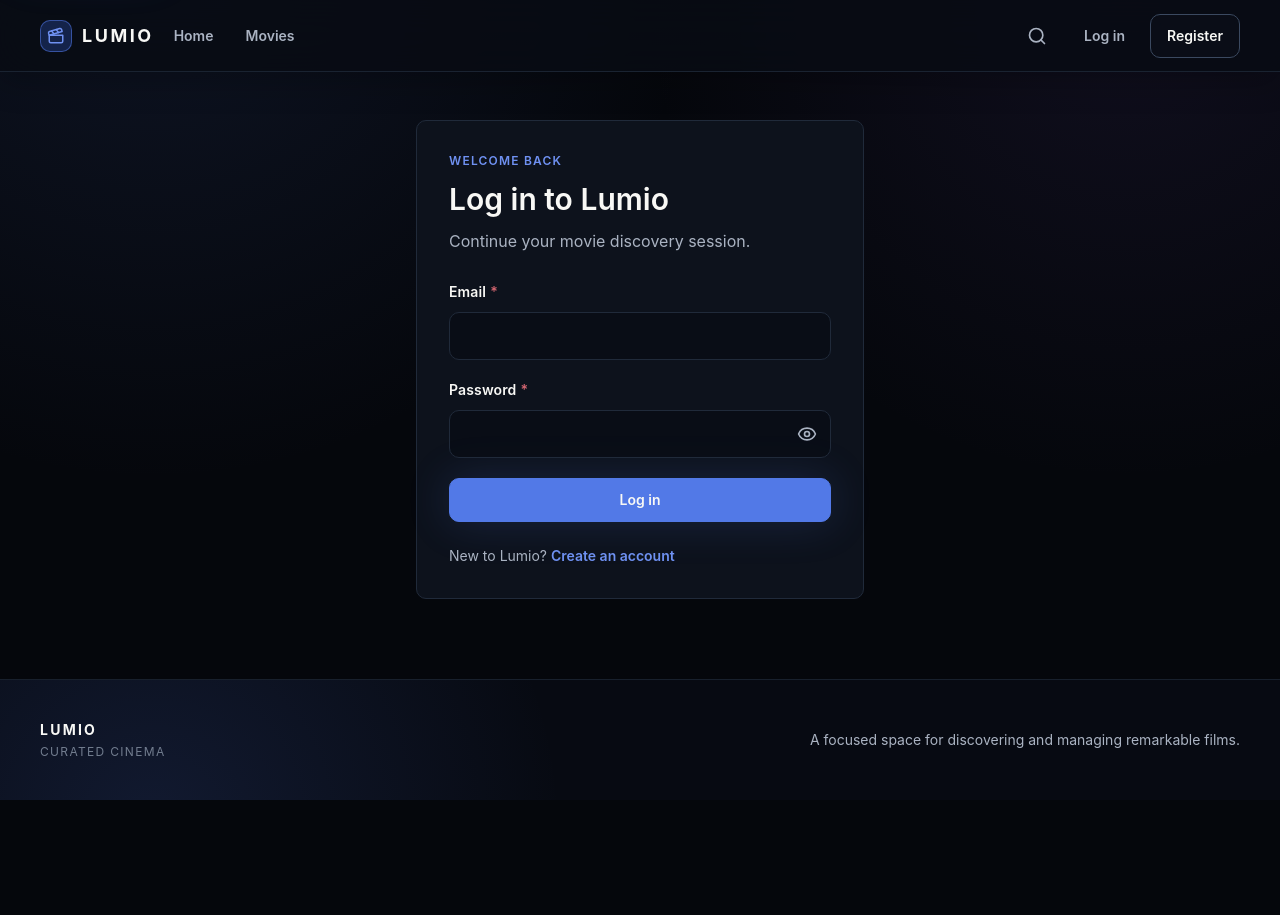
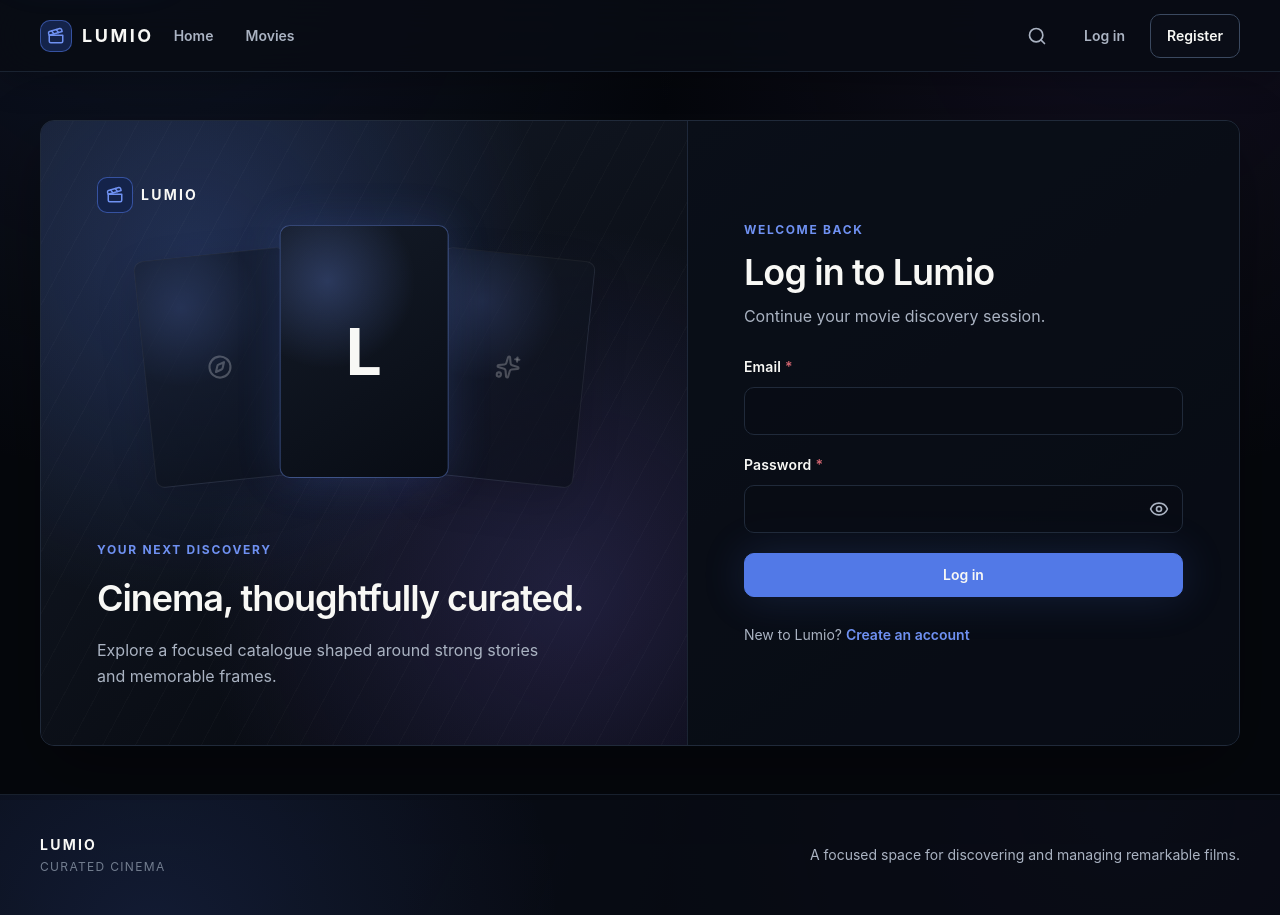
Before and after one commit to sargisovsepyan/ott-platform, a React (Vite) app in the folder ott-frontend/: page /login in a window 1280 px wide. Before the commit the page ends 800 px from the top, so only its background shows below. Built offline with nearby package versions, Linux system fonts and the light colour scheme.

Commit message:
refactor: improve public frontend experience

```diff
--- /dev/null
+++ b/ott-frontend/src/components/layout/AuthPageShell.jsx
@@ -0,0 +1,59 @@
+import { Clapperboard, Compass, Sparkles } from "lucide-react";
+import { PageContainer } from "./PageContainer";
+
+export function AuthPageShell({
+  eyebrow,
+  title,
+  description,
+  children,
+  footer,
+}) {
+  return (
+    <PageContainer className="flex min-h-[calc(100svh-7.5rem)] items-center py-8 sm:py-12 lg:min-h-[calc(100svh-9rem)]">
+      <div className="panel-surface grid w-full overflow-hidden rounded-lg lg:grid-cols-[minmax(0,1.08fr)_minmax(24rem,0.92fr)]">
+        <aside className="auth-visual relative hidden min-h-[39rem] overflow-hidden border-r border-border/80 p-10 lg:flex lg:flex-col lg:justify-between xl:p-14">
+          <div className="relative z-10">
+            <p className="flex items-center gap-2 text-sm font-bold tracking-[0.16em] text-text">
+              <span className="grid size-9 place-items-center rounded-md border border-primary/55 bg-primary-soft text-primary-hover">
+                <Clapperboard className="size-4.5" aria-hidden="true" />
+              </span>
+              LUMIO
+            </p>
+          </div>
+          <div className="auth-frame-stage" aria-hidden="true">
+            <div className="auth-frame auth-frame-left">
+              <Compass className="size-7" />
+            </div>
+            <div className="auth-frame auth-frame-center">
+              <span>L</span>
+            </div>
+            <div className="auth-frame auth-frame-right">
+              <Sparkles className="size-7" />
+            </div>
+          </div>
+          <div className="relative z-10 max-w-lg">
+            <p className="page-eyebrow">Your next discovery</p>
+            <p className="mt-4 text-balance text-4xl font-semibold leading-tight tracking-[-0.03em]">
+              Cinema, thoughtfully curated.
+            </p>
+            <p className="mt-4 max-w-md text-base leading-relaxed text-text-muted">
+              Explore a focused catalogue shaped around strong stories and memorable
+              frames.
+            </p>
+          </div>
+        </aside>
+        <section className="flex min-w-0 items-center bg-background-elevated/70 px-5 py-9 sm:px-9 sm:py-12 lg:px-10 xl:px-14">
+          <div className="mx-auto w-full max-w-md">
+            <p className="page-eyebrow">{eyebrow}</p>
+            <h1 className="mt-3 text-balance text-3xl font-semibold tracking-[-0.025em] sm:text-4xl">
+              {title}
+            </h1>
+            <p className="mt-3 text-text-muted">{description}</p>
+            {children}
+            {footer ? <div className="mt-7">{footer}</div> : null}
+          </div>
+        </section>
+      </div>
+    </PageContainer>
+  );
+}
--- a/ott-frontend/src/components/movies/MovieGrid.jsx
+++ b/ott-frontend/src/components/movies/MovieGrid.jsx
@@ -2,7 +2,7 @@ import { MovieCard } from "./MovieCard";
 
 export function MovieGrid({ movies }) {
   return (
-    <div className="grid grid-cols-2 gap-x-3 gap-y-7 sm:gap-x-4 md:grid-cols-3 md:gap-x-5 lg:grid-cols-4 lg:gap-y-9 xl:grid-cols-5 2xl:grid-cols-6">
+    <div className="grid min-w-0 grid-cols-2 gap-x-3 gap-y-6 sm:gap-x-4 md:grid-cols-3 md:gap-x-5 md:gap-y-8 lg:grid-cols-4 xl:grid-cols-5 2xl:grid-cols-6">
       {movies.map((movie) => (
         <MovieCard key={movie.id} movie={movie} />
       ))}
--- a/ott-frontend/src/components/movies/MovieGridSkeleton.jsx
+++ b/ott-frontend/src/components/movies/MovieGridSkeleton.jsx
@@ -3,7 +3,7 @@ import { Skeleton } from "../feedback/Skeleton";
 export function MovieGridSkeleton({ count = 12 }) {
   return (
     <div
-      className="grid grid-cols-2 gap-x-3 gap-y-7 sm:gap-x-4 md:grid-cols-3 md:gap-x-5 lg:grid-cols-4 xl:grid-cols-5 2xl:grid-cols-6"
+      className="grid min-w-0 grid-cols-2 gap-x-3 gap-y-6 sm:gap-x-4 md:grid-cols-3 md:gap-x-5 md:gap-y-8 lg:grid-cols-4 xl:grid-cols-5 2xl:grid-cols-6"
       aria-label="Loading movies"
     >
       {Array.from({ length: count }, (_, index) => (
--- a/ott-frontend/src/components/movies/SearchBar.jsx
+++ b/ott-frontend/src/components/movies/SearchBar.jsx
@@ -6,7 +6,7 @@ export function SearchBar({ value, onChange, onClear }) {
   return (
     <div className="relative">
       <Search
-        className="pointer-events-none absolute left-3.5 top-1/2 size-5 -translate-y-1/2 text-text-subtle"
+        className="pointer-events-none absolute left-4 top-1/2 size-5 -translate-y-1/2 text-primary-hover"
         aria-hidden="true"
       />
       <Input
@@ -15,7 +15,7 @@ export function SearchBar({ value, onChange, onClear }) {
         onChange={(event) => onChange(event.target.value)}
         placeholder="Search by title"
         aria-label="Search movies by title"
-        className="pl-11 pr-12"
+        className="min-h-14 rounded-lg border-border-strong/80 bg-background-elevated/90 pl-12 pr-12 text-base shadow-card focus:bg-surface-raised"
       />
       {value ? (
         <IconButton
--- a/ott-frontend/src/pages/auth/LoginPage.jsx
+++ b/ott-frontend/src/pages/auth/LoginPage.jsx
@@ -1,7 +1,7 @@
 import { useState } from "react";
 import { Link, useLocation, useNavigate } from "react-router";
 import { Alert } from "../../components/feedback/Alert";
-import { PageContainer } from "../../components/layout/PageContainer";
+import { AuthPageShell } from "../../components/layout/AuthPageShell";
 import { Button } from "../../components/ui/Button";
 import { FormField } from "../../components/ui/FormField";
 import { Input } from "../../components/ui/Input";
@@ -67,13 +67,22 @@ export function LoginPage() {
   };
 
   return (
-    <PageContainer className="grid min-h-[70svh] place-items-center py-12">
-      <section className="w-full max-w-md rounded-md border border-border bg-surface p-5 sm:p-8">
-        <p className="text-xs font-semibold uppercase tracking-[0.1em] text-primary-hover">
-          Welcome back
+    <AuthPageShell
+      eyebrow="Welcome back"
+      title="Log in to Lumio"
+      description="Continue your movie discovery session."
+      footer={
+        <p className="text-sm text-text-muted">
+          New to Lumio?{" "}
+          <Link
+            className="font-semibold text-primary-hover hover:underline"
+            to="/register"
+          >
+            Create an account
+          </Link>
         </p>
-        <h1 className="mt-3 text-3xl font-semibold">Log in to Lumio</h1>
-        <p className="mt-3 text-text-muted">Continue your movie discovery session.</p>
+      }
+    >
         {location.state?.message ? (
           <Alert tone="success" className="mt-6">
             {location.state.message}
@@ -116,13 +125,6 @@ export function LoginPage() {
             Log in
           </Button>
         </form>
-        <p className="mt-6 text-sm text-text-muted">
-          New to Lumio?{" "}
-          <Link className="font-semibold text-primary-hover hover:underline" to="/register">
-            Create an account
-          </Link>
-        </p>
-      </section>
-    </PageContainer>
+    </AuthPageShell>
   );
 }
--- a/ott-frontend/src/pages/auth/RegisterPage.jsx
+++ b/ott-frontend/src/pages/auth/RegisterPage.jsx
@@ -1,7 +1,7 @@
 import { useState } from "react";
 import { Link, useNavigate } from "react-router";
 import { Alert } from "../../components/feedback/Alert";
-import { PageContainer } from "../../components/layout/PageContainer";
+import { AuthPageShell } from "../../components/layout/AuthPageShell";
 import { Button } from "../../components/ui/Button";
 import { FormField } from "../../components/ui/FormField";
 import { Input } from "../../components/ui/Input";
@@ -67,15 +67,22 @@ export function RegisterPage() {
   };
 
   return (
-    <PageContainer className="grid min-h-[70svh] place-items-center py-12">
-      <section className="w-full max-w-md rounded-md border border-border bg-surface p-5 sm:p-8">
-        <p className="text-xs font-semibold uppercase tracking-[0.1em] text-primary-hover">
-          Create an account
+    <AuthPageShell
+      eyebrow="Create an account"
+      title="Join Lumio"
+      description="Create an account, then log in to continue."
+      footer={
+        <p className="text-sm text-text-muted">
+          Already registered?{" "}
+          <Link
+            className="font-semibold text-primary-hover hover:underline"
+            to="/login"
+          >
+            Log in
+          </Link>
         </p>
-        <h1 className="mt-3 text-3xl font-semibold">Join Lumio</h1>
-        <p className="mt-3 text-text-muted">
-          Create an account, then log in to continue.
-        </p>
+      }
+    >
         {requestError ? (
           <Alert tone="error" className="mt-6">
             {requestError}
@@ -127,13 +134,6 @@ export function RegisterPage() {
             Create account
           </Button>
         </form>
-        <p className="mt-6 text-sm text-text-muted">
-          Already registered?{" "}
-          <Link className="font-semibold text-primary-hover hover:underline" to="/login">
-            Log in
-          </Link>
-        </p>
-      </section>
-    </PageContainer>
+    </AuthPageShell>
   );
 }
--- a/ott-frontend/src/styles/index.css
+++ b/ott-frontend/src/styles/index.css
@@ -332,6 +332,114 @@
     pointer-events: none;
   }
 
+  .catalogue-intro {
+    position: relative;
+    isolation: isolate;
+    overflow: hidden;
+    border: 1px solid var(--color-border);
+    background:
+      radial-gradient(circle at 85% 15%, rgb(82 121 231 / 16%), transparent 26rem),
+      linear-gradient(135deg, rgb(20 27 40 / 88%), rgb(8 12 20 / 94%));
+    box-shadow: var(--shadow-panel);
+  }
+
+  .catalogue-intro::after {
+    position: absolute;
+    top: -9rem;
+    right: -6rem;
+    z-index: -1;
+    width: 22rem;
+    aspect-ratio: 1;
+    border: 1px solid rgb(145 182 255 / 8%);
+    border-radius: 50%;
+    box-shadow: inset 0 0 5rem rgb(119 101 214 / 7%);
+    content: "";
+  }
+
+  .details-page {
+    position: relative;
+    isolation: isolate;
+  }
+
+  .details-page::before {
+    position: absolute;
+    inset: -5rem 0 auto;
+    z-index: -1;
+    height: 40rem;
+    background:
+      radial-gradient(circle at 18% 28%, rgb(82 121 231 / 16%), transparent 27rem),
+      radial-gradient(circle at 86% 10%, rgb(119 101 214 / 10%), transparent 25rem);
+    content: "";
+    pointer-events: none;
+  }
+
+  .auth-visual {
+    background:
+      radial-gradient(circle at 24% 22%, rgb(82 121 231 / 25%), transparent 22rem),
+      radial-gradient(circle at 82% 76%, rgb(119 101 214 / 22%), transparent 23rem),
+      linear-gradient(145deg, var(--color-surface-raised), var(--color-background));
+  }
+
+  .auth-visual::before {
+    position: absolute;
+    inset: 0;
+    background: repeating-linear-gradient(
+      118deg,
+      transparent 0 28px,
+      rgb(255 255 255 / 1.8%) 28px 29px
+    );
+    content: "";
+    pointer-events: none;
+  }
+
+  .auth-frame-stage {
+    position: relative;
+    width: min(100%, 31rem);
+    height: 19rem;
+    margin-inline: auto;
+  }
+
+  .auth-frame {
+    position: absolute;
+    top: 1rem;
+    display: grid;
+    width: 34%;
+    aspect-ratio: 2 / 3;
+    place-items: center;
+    overflow: hidden;
+    border: 1px solid rgb(255 255 255 / 11%);
+    border-radius: var(--radius-md);
+    background:
+      radial-gradient(circle at 28% 22%, rgb(111 145 242 / 28%), transparent 38%),
+      linear-gradient(145deg, var(--color-surface-raised), var(--color-background-elevated));
+    color: rgb(248 248 245 / 42%);
+    box-shadow: var(--shadow-card);
+  }
+
+  .auth-frame-left {
+    left: 4%;
+    transform: rotate(-6deg) scale(0.9);
+    opacity: 0.58;
+  }
+
+  .auth-frame-center {
+    top: 0;
+    left: 50%;
+    z-index: 2;
+    transform: translateX(-50%);
+    border-color: rgb(111 145 242 / 42%);
+    color: var(--color-text);
+    font-size: 4rem;
+    font-weight: 700;
+    box-shadow: var(--shadow-glow);
+  }
+
+  .auth-frame-right {
+    right: 4%;
+    transform: rotate(6deg) scale(0.9);
+    opacity: 0.58;
+  }
+
   @keyframes copy-reveal {
     from {
       transform: translateY(14px);
```
Also changed, not shown: ott-frontend/src/components/movies/FilterToolbar.jsx (+44 -3 lines), ott-frontend/src/components/movies/Pagination.jsx (+5 -2 lines), ott-frontend/src/pages/public/MovieDetailsPage.jsx (+13 -12 lines), ott-frontend/src/pages/public/MoviesPage.jsx (+16 -12 lines).
